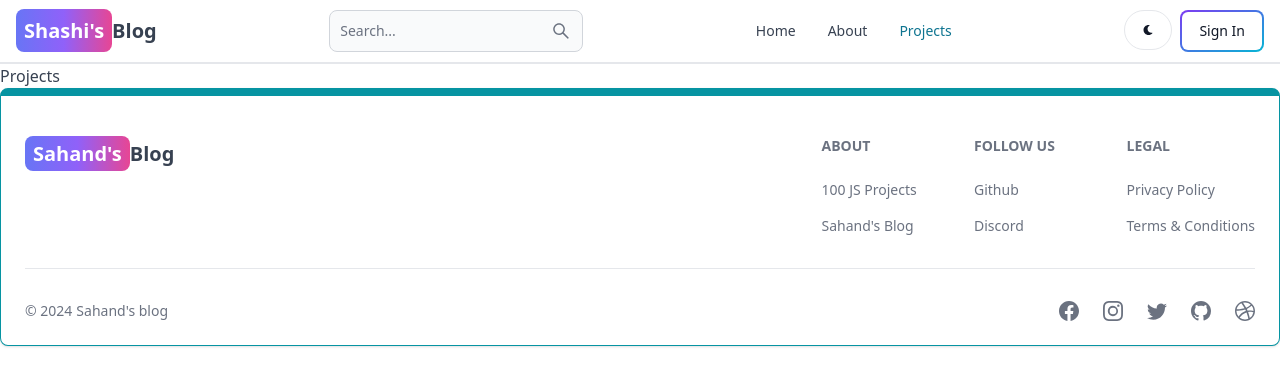
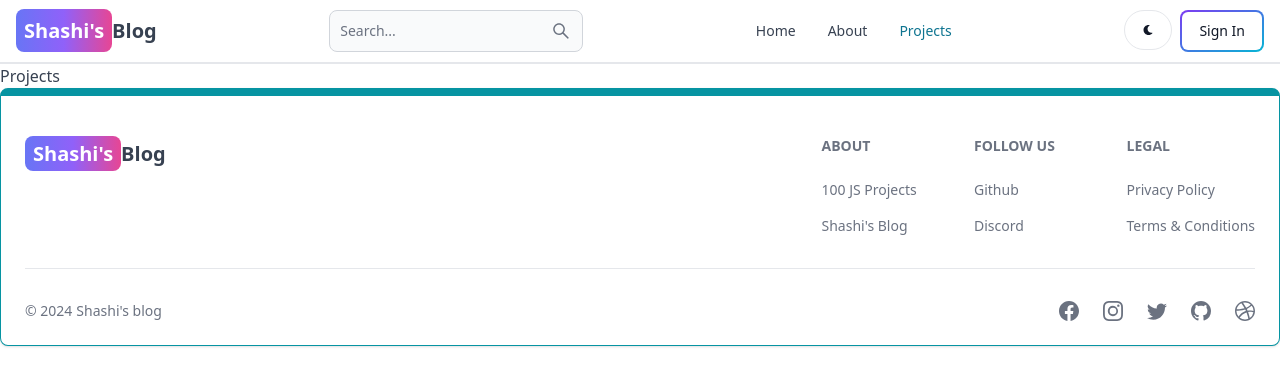
Before and after one commit to shashichandraket/Blog-Website, a React (Vite) app in the folder client/: page /projects in a window 1280 px wide. Shown: the top 386 px of the page. Built offline with nearby package versions, Linux system fonts and the light colour scheme; no server answers.

Commit message:
changing website's name

```diff
--- a/client/src/components/Footer.jsx
+++ b/client/src/components/Footer.jsx
@@ -18,7 +18,7 @@ export default function FooterCom() {
               className="self-center whitespace-nowrap text-lg sm:text-xl font-semibold dark:text-white"
             >
               <span className="px-2 py-1 bg-gradient-to-r from-indigo-500 via-purple-500 to-pink-500 rounded-lg text-white">
-                Sahand's
+                Shashi's
               </span>
               Blog
             </Link>
@@ -39,7 +39,7 @@ export default function FooterCom() {
                   target="_blank"
                   rel="noopener noreferrer"
                 >
-                  Sahand's Blog
+                  Shashi's Blog
                 </Footer.Link>
               </Footer.LinkGroup>
             </div>
@@ -47,7 +47,7 @@ export default function FooterCom() {
               <Footer.Title title="Follow us" />
               <Footer.LinkGroup col>
                 <Footer.Link
-                  href="https://www.github.com/sahandghavidel"
+                  href="https://www.github.com/shashichandraket"
                   target="_blank"
                   rel="noopener noreferrer"
                 >
@@ -69,7 +69,7 @@ export default function FooterCom() {
         <div className="w-full sm:flex sm:items-center sm:justify-between">
           <Footer.Copyright
             href="#"
-            by="Sahand's blog"
+            by="Shashi's blog"
             year={new Date().getFullYear()}
           />
           <div className="flex gap-6 sm:mt-0 mt-4 sm:justify-center">
@@ -77,7 +77,7 @@ export default function FooterCom() {
             <Footer.Icon href="#" icon={BsInstagram} />
             <Footer.Icon href="#" icon={BsTwitter} />
             <Footer.Icon
-              href="https://github.com/sahandghavidel"
+              href="https://github.com/shashichandraket"
               icon={BsGithub}
             />
             <Footer.Icon href="#" icon={BsDribbble} />
```
